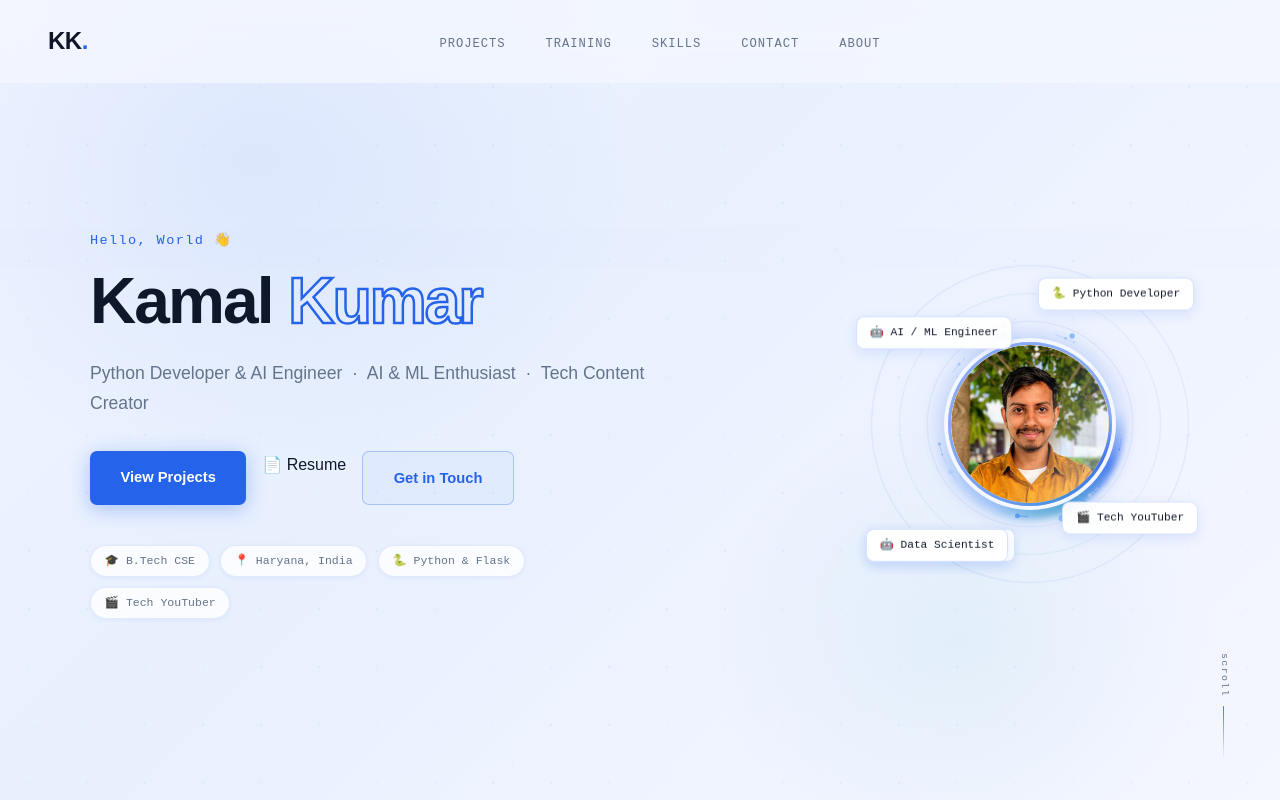
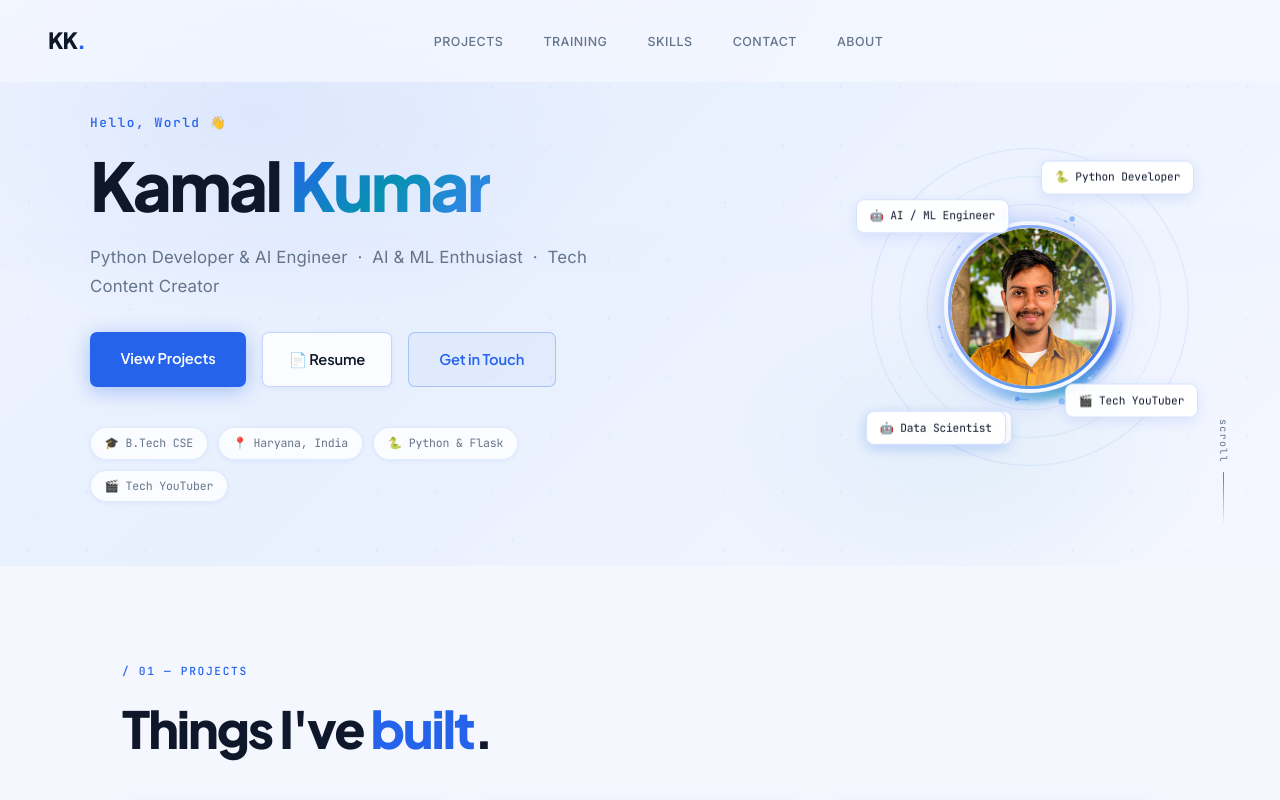
Before and after one commit to kamalkumar0/portfolio.github.io, a plain HTML site: page index.html in a window 1280 px wide. Shown: the top 800 px of the page. Drawn offline with Linux system fonts and the light colour scheme; a web font is replaced by a local one.

Commit message:
Update style.css

```diff
--- a/style.css
+++ b/style.css
@@ -14,9 +14,10 @@
   --glow:        rgba(37,99,235,0.18);
   --shadow:      0 4px 24px rgba(37,99,235,0.10);
   --shadow-lg:   0 8px 40px rgba(37,99,235,0.15);
-  --font-head:   'Syne', sans-serif;
-  --font-mono:   'DM Mono', monospace;
-  --font-body:   'Outfit', sans-serif;
+  --font-head:   'Plus Jakarta Sans', sans-serif;
+  --font-mono:   'JetBrains Mono', monospace;
+  --font-body:   'Inter', sans-serif;
+  --font-stat:   'Plus Jakarta Sans', sans-serif;
   --radius:      14px;
 }
 
@@ -28,9 +29,12 @@ body {
   color: var(--text);
   font-family: var(--font-body);
   font-size: 16px;
-  line-height: 1.7;
+  line-height: 1.75;
+  letter-spacing: -0.01em;
   overflow-x: hidden;
   cursor: none;
+  -webkit-font-smoothing: antialiased;
+  -moz-osx-font-smoothing: grayscale;
 }
 @media (hover: none) { body { cursor: auto; } }
 
@@ -68,12 +72,12 @@ img { max-width: 100%; display: block; }
   transition: border-color 0.3s, background 0.3s, box-shadow 0.3s;
 }
 #navbar.scrolled { border-color: var(--border-soft); background: rgba(245,247,255,0.96); box-shadow: 0 2px 20px rgba(37,99,235,0.08); }
-.nav-logo { font-family: var(--font-head); font-size: 1.5rem; font-weight: 800; letter-spacing: -0.02em; color: var(--text); }
+.nav-logo { font-family: var(--font-head); font-size: 1.4rem; font-weight: 800; letter-spacing: -0.04em; color: var(--text); }
 .nav-logo .dot { color: var(--blue); }
 .nav-links { display: flex; gap: 2.5rem; justify-content: center; }
 .nav-links a {
-  font-family: var(--font-mono); font-size: 0.76rem; color: var(--muted);
-  letter-spacing: 0.08em; text-transform: uppercase;
+  font-family: var(--font-body); font-size: 0.78rem; color: var(--muted);
+  letter-spacing: 0.04em; text-transform: uppercase; font-weight: 500;
   transition: color 0.2s; position: relative;
 }
 .nav-links a::after { content: ''; position: absolute; bottom: -3px; left: 0; width: 0; height: 1.5px; background: var(--blue); transition: width 0.25s ease; }
@@ -86,7 +90,7 @@ img { max-width: 100%; display: block; }
 .mobile-menu { display: none; position: fixed; inset: 0; background: rgba(245,247,255,0.98); z-index: 199; flex-direction: column; align-items: center; justify-content: center; }
 .mobile-menu.open { display: flex; }
 .mobile-menu ul { display: flex; flex-direction: column; gap: 1.75rem; text-align: center; }
-.mobile-menu a { font-family: var(--font-head); font-size: 2.2rem; font-weight: 700; color: var(--muted); transition: color 0.2s, transform 0.2s; display: block; }
+.mobile-menu a { font-family: var(--font-head); font-size: 2rem; font-weight: 700; letter-spacing: -0.03em; color: var(--muted); transition: color 0.2s, transform 0.2s; display: block; }
 .mobile-menu a:hover { color: var(--blue); transform: translateX(8px); }
 
 /* ── REVEAL ANIMATIONS ── */
@@ -95,8 +99,8 @@ img { max-width: 100%; display: block; }
 
 /* ── HERO ── */
 #hero {
-  min-height: 100vh; display: flex; align-items: center;
-  position: relative; overflow: hidden; padding: 8rem 3rem 5rem;
+  min-height: auto; display: flex; align-items: center;
+  position: relative; overflow: hidden; padding: 7rem 3rem 4rem;
   background: linear-gradient(135deg, #f0f4ff 0%, #e8f0fe 40%, #f5f7ff 100%);
 }
 #hero::before {
@@ -117,16 +121,25 @@ img { max-width: 100%; display: block; }
 .hero-content { max-width: 560px; }
 .hero-visual { display: flex; align-items: center; justify-content: center; }
 
-.hero-tag { font-family: var(--font-mono); font-size: 0.85rem; color: var(--blue); letter-spacing: 0.1em; margin-bottom: 1rem; }
-.hero-name { font-family: var(--font-head); font-size: clamp(2.2rem, 5vw, 4rem); font-weight: 800; line-height: 1.05; letter-spacing: -0.03em; margin-bottom: 1.5rem; color: var(--text); }
-.outline-text { -webkit-text-stroke: 2.5px var(--blue); color: transparent; }
-.hero-subtitle { font-size: clamp(0.88rem, 2.5vw, 1.1rem); color: var(--muted); margin-bottom: 2rem; font-weight: 400; }
+.hero-tag { font-family: var(--font-mono); font-size: 0.8rem; color: var(--blue); letter-spacing: 0.12em; margin-bottom: 1rem; font-weight: 500; }
+.hero-name { font-family: var(--font-head); font-size: clamp(2.4rem, 5.5vw, 4.2rem); font-weight: 800; line-height: 1.05; letter-spacing: -0.04em; margin-bottom: 1.4rem; color: var(--text); }
+.outline-text {
+  background: linear-gradient(135deg, #2563eb 0%, #0891b2 50%, #3b82f6 100%);
+  -webkit-background-clip: text;
+  -webkit-text-fill-color: transparent;
+  background-clip: text;
+  color: transparent;
+  display: inline-block;
+}
+.hero-subtitle { font-family: var(--font-body); font-size: clamp(0.9rem, 2.5vw, 1.05rem); color: var(--muted); margin-bottom: 2rem; font-weight: 400; line-height: 1.7; letter-spacing: 0.01em; }
 .hero-ctas { display: flex; gap: 1rem; margin-bottom: 2.5rem; flex-wrap: wrap; }
 
 .btn-primary { padding: 0.85rem 1.9rem; background: var(--blue); color: #fff; border-radius: 7px; font-family: var(--font-head); font-weight: 600; font-size: 0.92rem; display: inline-block; transition: background 0.2s, transform 0.2s, box-shadow 0.2s; box-shadow: 0 4px 20px rgba(37,99,235,0.35); }
 .btn-primary:hover { background: var(--blue-deep); transform: translateY(-2px); box-shadow: 0 8px 28px rgba(37,99,235,0.45); }
 .btn-ghost { padding: 0.85rem 1.9rem; border: 1.5px solid rgba(37,99,235,0.3); border-radius: 7px; font-family: var(--font-head); font-weight: 600; font-size: 0.92rem; color: var(--blue); background: rgba(37,99,235,0.04); transition: border-color 0.2s, background 0.2s, transform 0.2s; display: inline-block; }
 .btn-ghost:hover { border-color: var(--blue); background: rgba(37,99,235,0.08); transform: translateY(-2px); }
+.btn-resume { padding: 0.85rem 1.6rem; border: 1.5px solid rgba(37,99,235,0.25); border-radius: 7px; font-family: var(--font-head); font-weight: 600; font-size: 0.92rem; color: var(--text); background: rgba(255,255,255,0.8); transition: border-color 0.2s, background 0.2s, transform 0.2s, box-shadow 0.2s; display: inline-flex; align-items: center; gap: 0.4rem; box-shadow: 0 1px 6px rgba(37,99,235,0.08); }
+.btn-resume:hover { border-color: var(--blue); background: #fff; transform: translateY(-2px); box-shadow: 0 4px 16px rgba(37,99,235,0.15); color: var(--blue); }
 
 .hero-badges { display: flex; gap: 0.65rem; flex-wrap: wrap; }
 .badge { padding: 0.32rem 0.85rem; background: rgba(255,255,255,0.8); border: 1px solid var(--border); border-radius: 999px; font-family: var(--font-mono); font-size: 0.72rem; color: var(--muted); box-shadow: 0 1px 4px rgba(37,99,235,0.07); }
@@ -138,18 +151,18 @@ img { max-width: 100%; display: block; }
 
 /* ── SECTIONS ── */
 section { padding: 6rem 0; }
-.section-label { font-family: var(--font-mono); font-size: 0.72rem; color: var(--blue); letter-spacing: 0.12em; text-transform: uppercase; margin-bottom: 1.1rem; }
-.section-heading { font-family: var(--font-head); font-size: clamp(1.9rem, 4.5vw, 3rem); font-weight: 700; line-height: 1.15; letter-spacing: -0.02em; margin-bottom: 3rem; color: var(--text); }
+.section-label { font-family: var(--font-mono); font-size: 0.7rem; color: var(--blue); letter-spacing: 0.15em; text-transform: uppercase; margin-bottom: 1.1rem; font-weight: 500; }
+.section-heading { font-family: var(--font-head); font-size: clamp(2rem, 4.5vw, 3.2rem); font-weight: 800; line-height: 1.12; letter-spacing: -0.04em; margin-bottom: 3rem; color: var(--text); }
 .section-heading em { font-style: normal; color: var(--blue); }
 
 /* ── ABOUT ── */
 #about { background: #fff; }
 .about-grid { display: grid; grid-template-columns: 1fr; gap: 2rem; max-width: 760px; }
-.about-text p { color: var(--muted); margin-bottom: 1.1rem; font-weight: 400; font-size: 0.99rem; }
-.about-stats { display: flex; gap: 2.5rem; margin-top: 2.5rem; padding-top: 2rem; border-top: 1px solid var(--border-soft); flex-wrap: wrap; }
+.about-text p { color: var(--muted); margin-bottom: 1.2rem; font-weight: 400; font-size: 1rem; line-height: 1.8; }
+.about-stats { display: flex; gap: 3rem; margin-top: 2.5rem; padding-top: 2.2rem; border-top: 1px solid var(--border-soft); flex-wrap: wrap; }
 .stat { display: flex; flex-direction: column; }
-.stat-num, .stat-suffix { font-family: var(--font-head); font-size: 2.5rem; font-weight: 800; color: var(--blue); line-height: 1; display: inline; }
-.stat-label { font-family: var(--font-mono); font-size: 0.68rem; color: var(--muted); letter-spacing: 0.04em; margin-top: 0.3rem; }
+.stat-num, .stat-suffix { font-family: var(--font-stat); font-size: 3.4rem; font-weight: 800; color: var(--blue); line-height: 1; display: inline; letter-spacing: -0.05em; }
+.stat-label { font-family: var(--font-body); font-size: 0.72rem; color: var(--muted); letter-spacing: 0.06em; text-transform: uppercase; margin-top: 0.5rem; font-weight: 500; }
 
 /* ── PROFILE PICTURE ── */
 .about-visual { display: flex; justify-content: center; align-items: center; }
@@ -191,7 +204,7 @@ section { padding: 6rem 0; }
 .timeline-card { background: #fff; border: 1px solid var(--border-soft); border-radius: var(--radius); padding: 1.75rem; box-shadow: var(--shadow); transition: border-color 0.3s, transform 0.3s, box-shadow 0.3s; }
 .timeline-card:hover { border-color: rgba(37,99,235,0.2); transform: translateX(4px); box-shadow: var(--shadow-lg); }
 .tcard-header { margin-bottom: 1.1rem; }
-.tcard-header h3 { font-family: var(--font-head); font-size: 1.2rem; font-weight: 700; margin-bottom: 0.3rem; color: var(--text); }
+.tcard-header h3 { font-family: var(--font-head); font-size: 1.15rem; font-weight: 700; letter-spacing: -0.025em; margin-bottom: 0.3rem; color: var(--text); }
 .tcard-org { display: block; font-size: 0.85rem; color: var(--muted); }
 .tcard-loc { display: block; font-size: 0.76rem; color: var(--muted); margin-top: 0.15rem; }
 .tcard-points { margin-bottom: 1.2rem; }
@@ -211,8 +224,8 @@ section { padding: 6rem 0; }
 .project-card:hover .proj-glow { opacity: 1; }
 .proj-number { font-family: var(--font-mono); font-size: 0.68rem; color: var(--blue); letter-spacing: 0.1em; margin-bottom: 0.45rem; }
 .proj-label  { font-family: var(--font-mono); font-size: 0.65rem; color: var(--muted); letter-spacing: 0.07em; text-transform: uppercase; margin-bottom: 0.7rem; }
-.proj-title  { font-family: var(--font-head); font-size: 1.3rem; font-weight: 700; margin-bottom: 0.7rem; color: var(--text); }
-.proj-desc   { font-size: 0.87rem; color: var(--muted); font-weight: 400; flex: 1; margin-bottom: 1.2rem; line-height: 1.65; }
+.proj-title  { font-family: var(--font-head); font-size: 1.25rem; font-weight: 700; letter-spacing: -0.025em; margin-bottom: 0.7rem; color: var(--text); }
+.proj-desc   { font-family: var(--font-body); font-size: 0.88rem; color: var(--muted); font-weight: 400; flex: 1; margin-bottom: 1.2rem; line-height: 1.75; }
 .proj-tech   { display: flex; flex-wrap: wrap; gap: 0.4rem; margin-bottom: 1rem; }
 .proj-tech span { padding: 0.2rem 0.55rem; background: var(--bg3); border: 1px solid var(--border); border-radius: 4px; font-family: var(--font-mono); font-size: 0.64rem; color: var(--muted); }
 .proj-note { display: flex; align-items: flex-start; gap: 0.5rem; background: rgba(37,99,235,0.04); border: 1px solid rgba(37,99,235,0.12); border-radius: 8px; padding: 0.65rem 0.85rem; margin-bottom: 1.1rem; font-size: 0.78rem; color: var(--muted); line-height: 1.55; }
@@ -235,7 +248,7 @@ section { padding: 6rem 0; }
 .skill-category:hover { border-color: rgba(37,99,235,0.2); transform: translateY(-3px); box-shadow: var(--shadow-lg); }
 .skill-category:hover::after { opacity: 1; }
 .skill-icon { font-size: 1.75rem; margin-bottom: 0.7rem; }
-.skill-category h4 { font-family: var(--font-head); font-size: 1rem; font-weight: 700; margin-bottom: 0.9rem; color: var(--text); }
+.skill-category h4 { font-family: var(--font-head); font-size: 1rem; font-weight: 700; letter-spacing: -0.02em; margin-bottom: 0.9rem; color: var(--text); }
 .skill-pills { display: flex; flex-wrap: wrap; gap: 0.45rem; }
 .skill-pills span { padding: 0.28rem 0.7rem; background: var(--bg2); border: 1px solid rgba(37,99,235,0.12); border-radius: 999px; font-family: var(--font-mono); font-size: 0.68rem; color: var(--muted); transition: border-color 0.2s, color 0.2s, background 0.2s; display: inline-flex; align-items: center; gap: 0.3rem; }
 .skill-pills span:hover { border-color: var(--blue); color: var(--blue-deep); background: var(--blue-dim); }
@@ -251,10 +264,10 @@ section { padding: 6rem 0; }
 /* ── CONTACT ── */
 #contact { background: #fff; text-align: center; }
 .contact-inner { max-width: 620px; margin: 0 auto; }
-.contact-heading { font-family: var(--font-head); font-size: clamp(2.5rem, 6vw, 4rem); font-weight: 800; line-height: 1.1; letter-spacing: -0.03em; margin-bottom: 1.2rem; color: var(--text); }
+.contact-heading { font-family: var(--font-head); font-size: clamp(2.6rem, 6vw, 4.2rem); font-weight: 800; line-height: 1.08; letter-spacing: -0.045em; margin-bottom: 1.3rem; color: var(--text); }
 .contact-heading em { font-style: normal; color: var(--blue); }
-.contact-sub { color: var(--muted); font-size: 0.98rem; font-weight: 400; margin-bottom: 2.5rem; line-height: 1.7; }
-.contact-btn { display: inline-flex; flex-direction: column; align-items: center; gap: 0.3rem; padding: 1.1rem 2.6rem; background: var(--blue); border: none; border-radius: 9px; font-family: var(--font-head); font-weight: 700; font-size: 1.05rem; color: #fff; transition: background 0.2s, transform 0.2s, box-shadow 0.2s; margin-bottom: 3rem; box-shadow: 0 4px 20px rgba(37,99,235,0.35); }
+.contact-sub { color: var(--muted); font-size: 1rem; font-weight: 400; margin-bottom: 2.5rem; line-height: 1.8; letter-spacing: 0.005em; }
+.contact-btn { display: inline-flex; flex-direction: column; align-items: center; gap: 0.3rem; padding: 1.1rem 2.6rem; background: var(--blue); border: none; border-radius: 9px; font-family: var(--font-head); font-weight: 700; font-size: 1rem; color: #fff; letter-spacing: -0.01em; transition: background 0.2s, transform 0.2s, box-shadow 0.2s; margin-bottom: 3rem; box-shadow: 0 4px 20px rgba(37,99,235,0.35); }
 .contact-btn:hover { background: var(--blue-deep); transform: translateY(-3px); box-shadow: 0 8px 32px rgba(37,99,235,0.45); }
 .contact-btn-email { font-family: var(--font-mono); font-size: 0.68rem; color: rgba(255,255,255,0.75); font-weight: 400; letter-spacing: 0.04em; }
 
```
